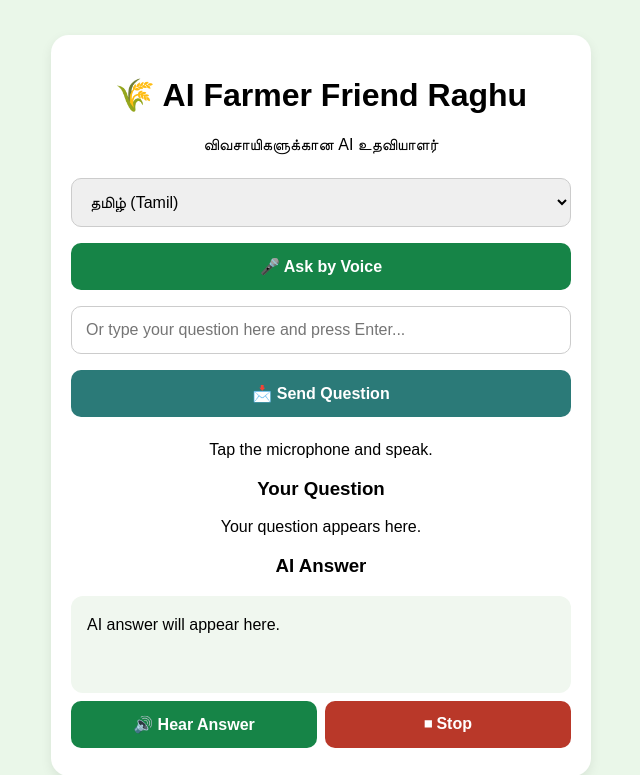
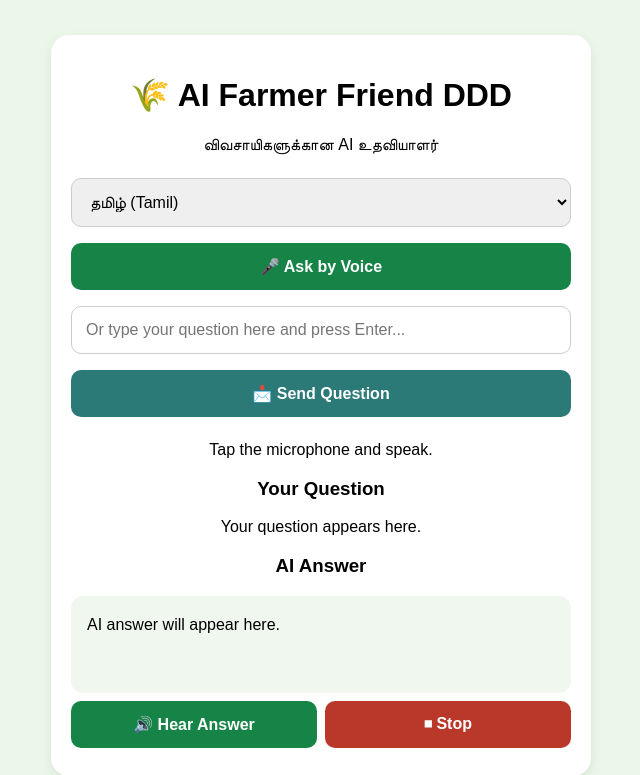
Before and after one commit to fiservmsr/Dishitha_Farmer_App, a Flask app: page / in a window 1280 px wide. Shown: the top 775 px of the page, without its empty margins (319-959 px from the left). Run offline with Flask 3, Linux system fonts and the light colour scheme.

Commit message:
Change header title from 'Raghu' to 'DDD'

```diff
--- a/templates/index.html
+++ b/templates/index.html
@@ -56,7 +56,7 @@ button {
 <body>
 
 <div class="container">
-  <h1>🌾 AI Farmer Friend Raghu</h1>
+  <h1>🌾 AI Farmer Friend DDD</h1>
   <p>விவசாயிகளுக்கான AI உதவியாளர்</p>
 
   <select id="language" onchange="onLanguageChange()">
```
